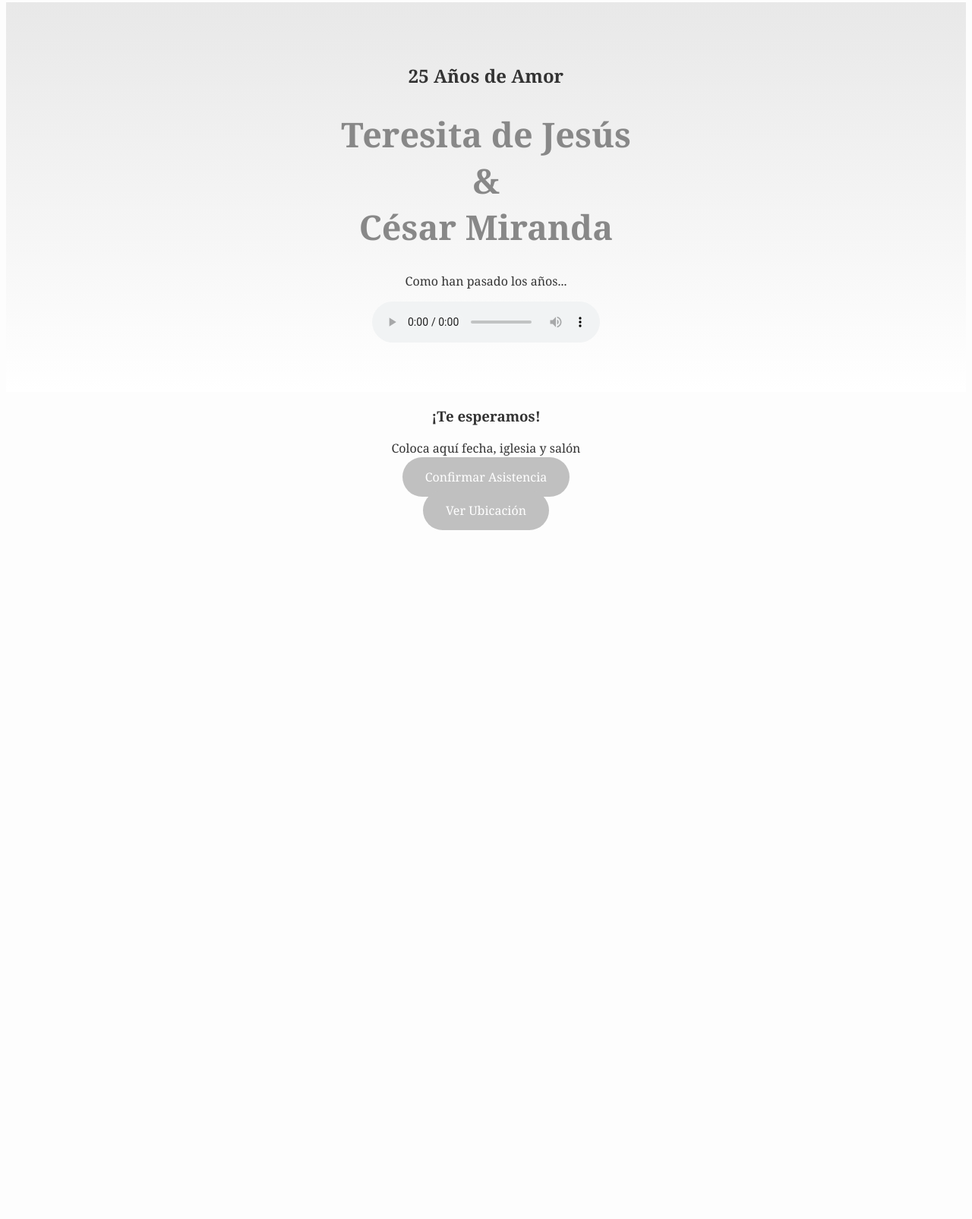
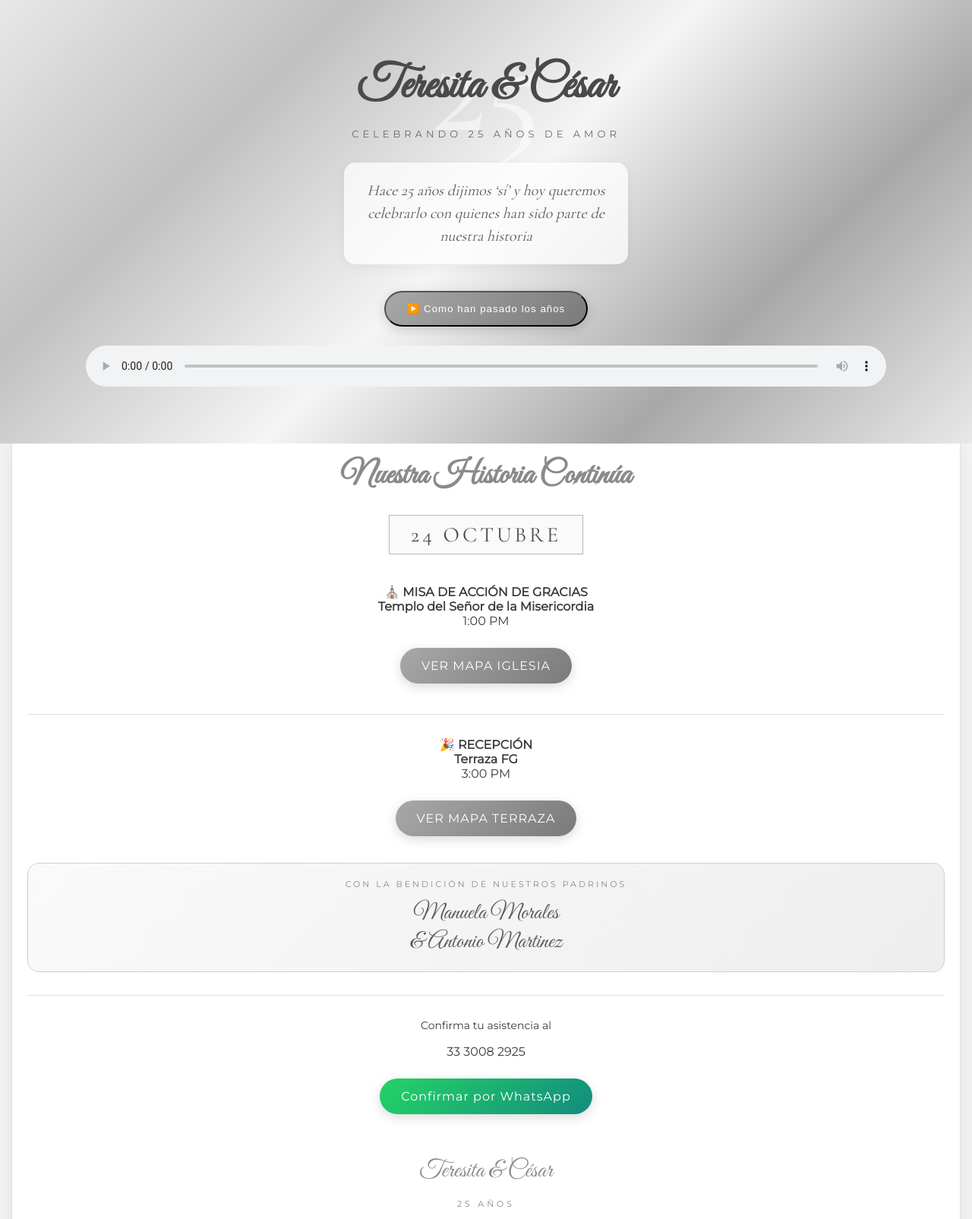
Before and after one commit to carlostadeovillalobos23-collab/25-aniversario-Teresita-Cesar, a plain HTML site: page index.html in a window 1280 px wide. Shown: the part 5-1610 px from the top of the page at 76% size. Before the commit the page ends 800 px from the top, so only its background shows below. Drawn offline with nearby package versions, Linux system fonts and the light colour scheme.

Commit message:
Update index.html

```diff
--- a/index.html
+++ b/index.html
@@ -1,32 +1,67 @@
 <!DOCTYPE html>
-<html>
+<html lang="es">
 <head>
 <meta charset="UTF-8">
 <meta name="viewport" content="width=device-width, initial-scale=1.0">
-<title>25 Años Tere & Cesar</title>
+<title>25 Aniversario - Teresita y César</title>
+<link href="https://fonts.googleapis.com/css2?family=Great+Vibes&family=Montserrat:wght@300;400&family=Cormorant+Garamond:wght@400;500&display=swap" rel="stylesheet">
 <style>
-body{font-family:'Georgia'; text-align:center; background:#fdfdfd; color:#333}
-.header{background:linear-gradient(#e8e8e8,#fff); padding:60px 20px}
-h1{font-size:45px; color:#888}
-.btn{background:#c0c0c0; color:white; padding:15px 30px; border-radius:30px; text-decoration:none}
+body{margin:0;font-family:'Montserrat',sans-serif;background:#f5f5f7;color:#3a3a3a;text-align:center}
+.portada{background: linear-gradient(135deg, #e8e8e8 0%, #c0c0c0 25%, #f5f5f5 50%, #a8a8a8 75%, #e8e8e8 100%);padding:80px 20px 60px 20px;position:relative}
+.portada::before{content:"25";font-family:'Cormorant Garamond',serif;font-size:180px;position:absolute;top:10px;left:50%;transform:translateX(-50%);color:rgba(255,255,255,0.5);font-weight:500}
+h1{font-family:'Great Vibes',cursive;font-size:62px;margin:0;color:#4a4a4a;position:relative}
+.sub{letter-spacing:5px;font-size:13px;margin-top:15px;color:#6b6b6b;position:relative;font-weight:500}
+.mensaje-especial{font-family:'Cormorant Garamond',serif;font-style:italic;font-size:20px;line-height:1.5;margin:30px auto 0 auto;max-width:330px;color:#5a5a5a;background:rgba(255,255,255,0.75);padding:22px;border-radius:15px;box-shadow:0 4px 15px rgba(0,0,0,0.05);position:relative}
+.card{background:white;margin:-30px 15px 20px 15px;border-radius:25px;padding:35px 20px;box-shadow:0 15px 40px rgba(0,0,0,0.08);border:1px solid #e0e0e0}
+h2{font-family:'Great Vibes',cursive;font-size:42px;color:#8a8a8a;margin:10px 0}
+.fecha{font-family:'Cormorant Garamond',serif;font-size:28px;letter-spacing:4px;margin:15px 0;color:#4a4a4a;border:1.5px solid #b8b8b8;display:inline-block;padding:8px 28px;background:#fafafa}
+.padrinos{background:linear-gradient(135deg, #fafafa, #eeeeee);padding:20px;border-radius:15px;margin:25px 0;border:1px solid #d0d0d0}
+.btn{display:inline-block;background:linear-gradient(135deg, #a8a8a8, #7a7a7a);color:white;padding:14px 28px;border-radius:30px;text-decoration:none;margin:10px;font-weight:400;letter-spacing:1px;box-shadow:0 4px 15px rgba(0,0,0,0.15)}
+.foto-principal{width:210px;height:210px;border-radius:50%;object-fit:cover;border:5px solid #fff;box-shadow:0 8px 25px rgba(0,0,0,0.15);margin:20px auto;display:block;background:#e0e0e0}
+hr{border:0;border-top:1px solid #e0e0e0;margin:30px 0}
 </style>
 </head>
 <body>
-<div class="header">
-<h2>25 Años de Amor</h2>
-<h1>Teresita de Jesús<br>&<br>César Miranda</h1>
-<p>Como han pasado los años...</p>
-<audio controls autoplay loop>
+
+<div class="portada">
+<h1>Teresita & César</h1>
+<p class="sub">CELEBRANDO 25 AÑOS DE AMOR</p>
+<img src="foto.jpg" class="foto-principal" onerror="this.style.display='none'">
+<div class="mensaje-especial">
+Hace 25 años dijimos ‘sí’ y hoy queremos celebrarlo con quienes han sido parte de nuestra historia
+</div>
+<div style="margin-top:25px">
+<button onclick="document.getElementById('musica').play()" class="btn">▶️ Como han pasado los años</button>
+<audio id="musica" loop controls style="display:block;margin:15px auto;width:85%">
 <source src="https://www.soundhelix.com/examples/mp3/SoundHelix-Song-1.mp3" type="audio/mpeg">
 </audio>
 </div>
+</div>
 
-<h3>¡Te esperamos!</h3>
-<p>Coloca aquí fecha, iglesia y salón</p>
+<div class="card">
+<h2>Nuestra Historia Continúa</h2>
+<div class="fecha">24 OCTUBRE</div>
 
-<a class="btn" href="https://wa.me/TU_NUMERO">Confirmar Asistencia</a>
-<br><br>
-<a class="btn" href="https://maps.google.com">Ver Ubicación</a>
+<p style="margin-top:25px">⛪ <b>MISA DE ACCIÓN DE GRACIAS</b><br><b>Templo del Señor de la Misericordia</b><br>1:00 PM</p>
+<a class="btn" href="https://maps.app.goo.gl/ErBBe1XDFg12kpUx8" target="_blank">VER MAPA IGLESIA</a>
+
+<hr>
+
+<p>🎉 <b>RECEPCIÓN</b><br><b>Terraza FG</b><br>3:00 PM</p>
+<a class="btn" href="https://maps.app.goo.gl/vd5hQC28reBLKL638" target="_blank">VER MAPA TERRAZA</a>
+
+<div class="padrinos">
+<p style="margin:0;font-size:11px;letter-spacing:3px;color:#888">CON LA BENDICIÓN DE NUESTROS PADRINOS</p>
+<p style="font-family:'Great Vibes',cursive;font-size:30px;margin:12px 0 0 0;color:#5a5a5a">Manuela Morales<br>& Antonio Martinez</p>
+</div>
+
+<hr>
+<p style="font-size:14px">Confirma tu asistencia al</p>
+<p style="font-weight:500">33 3008 2925</p>
+<a class="btn" style="background:linear-gradient(135deg, #25D366, #128C7E)" href="https://wa.me/523330082925?text=Hola!%20Confirmo%20mi%20asistencia%20a%20los%2025%20a%C3%B1os%20de%20Teresita%20y%20C%C3%A9sar%20el%2024%20de%20Octubre" target="_blank">Confirmar por WhatsApp</a>
+
+<p style="margin-top:45px;font-family:'Great Vibes',cursive;font-size:32px;color:#8a8a8a">Teresita & César<br><span style="font-family:'Montserrat',sans-serif;font-size:11px;letter-spacing:4px">25 AÑOS</span></p>
+</div>
 
 </body>
 </html>
```
